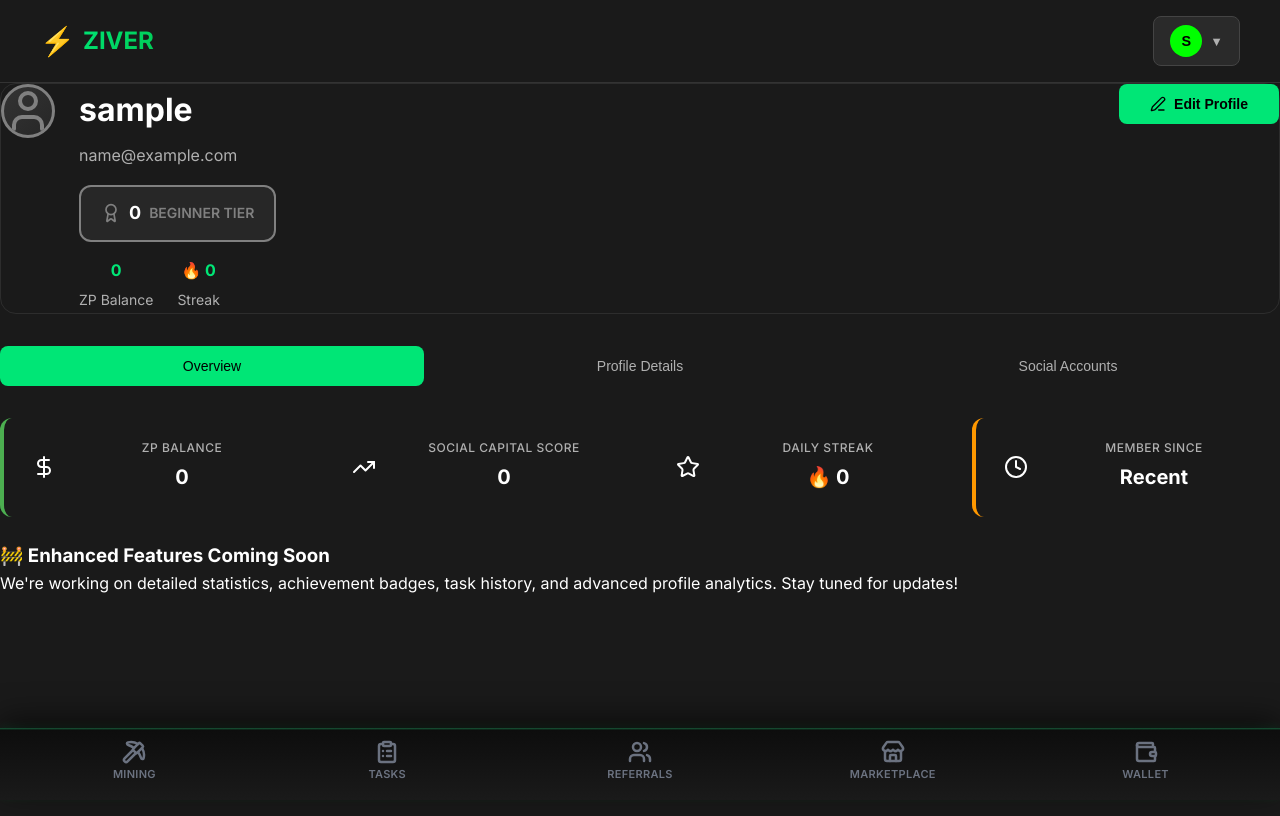
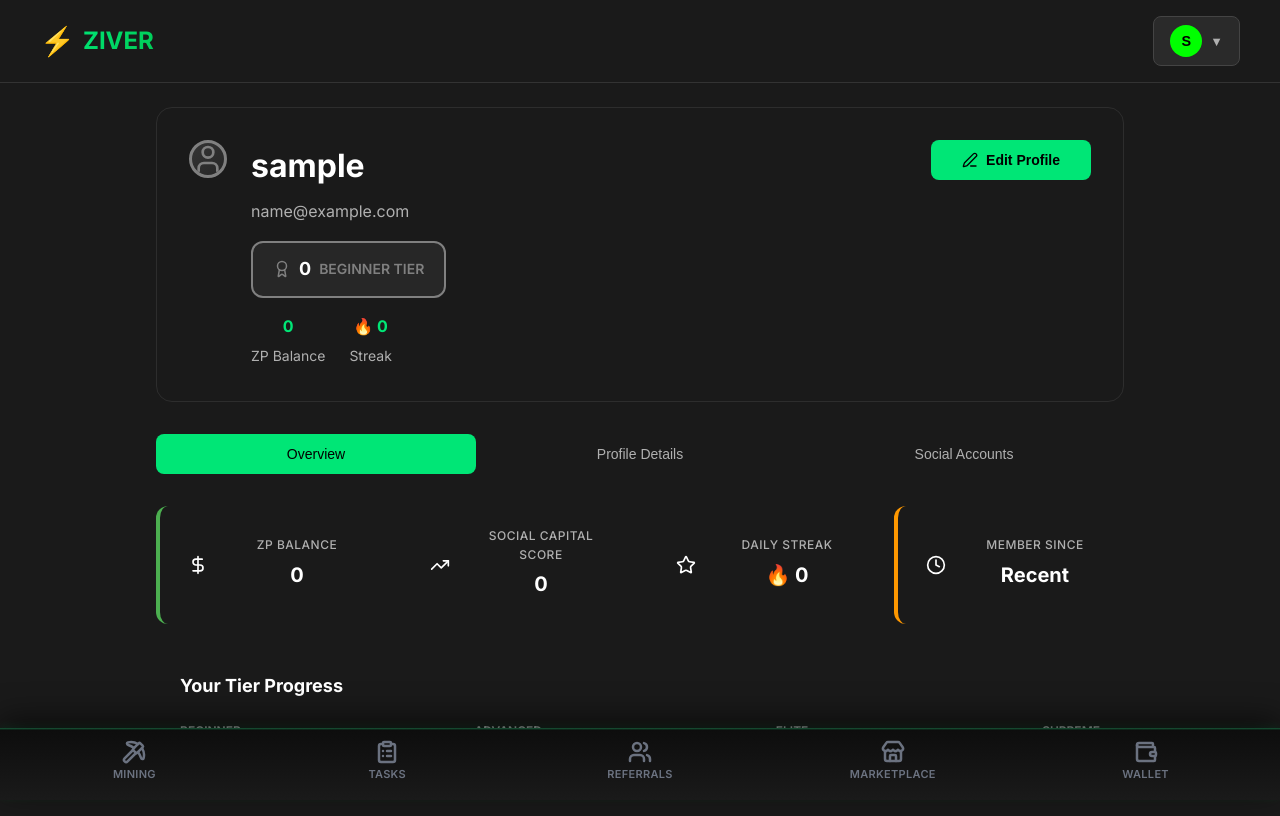
Before and after one commit to Zaidux/Ziver_main, a React (Vite) app in the folder client/: page /profile in a window 1280 px wide. Shown: the top 816 px of the page. Built offline with nearby package versions, Linux system fonts and the light colour scheme; no server answers; sample sign-in values are in the browser's storage.

Commit message:
Update ProfilePage.jsx

```diff
--- a/client/src/pages/profile/pages/ProfilePage.jsx
+++ b/client/src/pages/profile/pages/ProfilePage.jsx
@@ -1,16 +1,14 @@
-import React, { useState, useEffect } from 'react';
-import { useAuth } from '../../../context/AuthContext'; // FIXED: Correct import path
+import React, { useState, useEffect, useRef } from 'react';
+import { useAuth } from '../../../context/AuthContext';
+import { usePlatformDetection } from '../../../hooks/usePlatformDetection';
 import {
   User,
   Award,
-  Briefcase,
   DollarSign,
   Star,
   TrendingUp,
   CheckCircle,
   Clock,
-  RefreshCw,
-  Crown,
   Camera,
   Edit3,
   Save,
@@ -19,7 +17,8 @@ import {
 import './ProfilePage.css';
 
 const ProfilePage = () => {
-  const { user, updateProfile } = useAuth();
+  const { user, updateProfile, uploadAvatar } = useAuth();
+  const { isTelegram, platform } = usePlatformDetection();
   const [activeTab, setActiveTab] = useState("overview");
   const [isEditing, setIsEditing] = useState(false);
   const [formData, setFormData] = useState({
@@ -31,7 +30,9 @@ const ProfilePage = () => {
   });
   const [loading, setLoading] = useState(false);
   const [message, setMessage] = useState('');
+  const fileInputRef = useRef(null);
 
+  // Enhanced useEffect to properly sync form data with user data
   useEffect(() => {
     if (user) {
       setFormData({
@@ -42,7 +43,22 @@ const ProfilePage = () => {
         avatar_url: user.avatar_url || ''
       });
     }
-  }, [user]);
+  }, [user, isEditing]); // Added isEditing to dependency
+
+  // Auto-detect Telegram username when in Telegram
+  useEffect(() => {
+    if (isTelegram && window.Telegram?.WebApp?.initDataUnsafe?.user) {
+      const tgUser = window.Telegram.WebApp.initDataUnsafe.user;
+      const telegramUsername = tgUser.username;
+
+      if (telegramUsername && !formData.telegram_username) {
+        setFormData(prev => ({
+          ...prev,
+          telegram_username: telegramUsername
+        }));
+      }
+    }
+  }, [isTelegram, formData.telegram_username]);
 
   const handleInputChange = (e) => {
     const { name, value } = e.target;
@@ -50,6 +66,40 @@ const ProfilePage = () => {
       ...prev,
       [name]: value
     }));
+  };
+
+  const handleAvatarClick = () => {
+    fileInputRef.current?.click();
+  };
+
+  const handleFileChange = async (e) => {
+    const file = e.target.files[0];
+    if (file) {
+      // Validate file size (1MB limit)
+      if (file.size > 1024 * 1024) {
+        setMessage('File size must be less than 1MB');
+        return;
+      }
+
+      // Validate file type
+      if (!file.type.startsWith('image/')) {
+        setMessage('Please select an image file');
+        return;
+      }
+
+      setLoading(true);
+      setMessage('');
+      try {
+        await uploadAvatar(file);
+        setMessage('Avatar updated successfully!');
+      } catch (error) {
+        setMessage('Error uploading avatar: ' + error.message);
+      } finally {
+        setLoading(false);
+        // Reset file input
+        e.target.value = '';
+      }
+    }
   };
 
   const handleSaveProfile = async () => {
@@ -89,26 +139,29 @@ const ProfilePage = () => {
     );
   }
 
-  // Mock tier system based on social capital score
+  // Updated tier system based on your specifications
   const getTierInfo = (score) => {
-    if (score >= 1000) return { name: 'ELITE', color: '#FFD700' };
-    if (score >= 500) return { name: 'PRO', color: '#9370DB' };
-    if (score >= 200) return { name: 'ADVANCED', color: '#00FF00' };
-    if (score >= 100) return { name: 'INTERMEDIATE', color: '#4169E1' };
+    const sebScore = score || 0;
+    if (sebScore >= 5800000) return { name: 'SUPREME', color: '#FF6B35' };
+    if (sebScore >= 15000) return { name: 'ELITE', color: '#FF0000' };
+    if (sebScore >= 1000) return { name: 'ADVANCED', color: '#FFA500' };
     return { name: 'BEGINNER', color: '#808080' };
   };
 
   const tierInfo = getTierInfo(user.social_capital_score || 0);
 
+  // Platform-specific layout classes
+  const layoutClass = platform === 'telegram' ? 'telegram-mini-app' :
+                     platform === 'mobile-web' ? 'mobile-web' : 'web-app';
+
   return (
-    <div className="page-container">
+    <div className={`page-container ${layoutClass}`}>
       {/* Profile Header */}
       <div
         className="profile-header-card"
         style={{
           background: `linear-gradient(135deg, ${tierInfo.color}10 0%, var(--card-bg) 100%)`,
           border: `1px solid ${tierInfo.color}30`,
-          marginBottom: "2rem",
         }}
       >
         <div className="profile-header-content">
@@ -120,15 +173,23 @@ const ProfilePage = () => {
                 background: `linear-gradient(135deg, ${tierInfo.color}40, ${tierInfo.color}20)`,
                 border: `3px solid ${tierInfo.color}`,
               }}
+              onClick={isEditing ? handleAvatarClick : undefined}
             >
               {user.avatar_url ? (
                 <img src={user.avatar_url} alt="Profile" className="avatar-image" />
               ) : (
-                <User size={48} style={{ color: tierInfo.color }} />
+                <User size={32} style={{ color: tierInfo.color }} />
               )}
             </div>
+            <input
+              type="file"
+              ref={fileInputRef}
+              onChange={handleFileChange}
+              accept="image/*"
+              style={{ display: 'none' }}
+            />
             {isEditing && (
-              <button className="avatar-upload-btn">
+              <button className="avatar-upload-btn" onClick={handleAvatarClick}>
                 <Camera size={16} />
                 Change Photo
               </button>
@@ -140,7 +201,7 @@ const ProfilePage = () => {
             <div className="profile-name-section">
               <h1>{user.username}</h1>
               {user.verified && (
-                <CheckCircle size={24} className="verified-badge" title="Verified User" />
+                <CheckCircle size={20} className="verified-badge" title="Verified User" />
               )}
             </div>
 
@@ -154,7 +215,7 @@ const ProfilePage = () => {
                 border: `2px solid ${tierInfo.color}`,
               }}
             >
-              <Award size={20} style={{ color: tierInfo.color }} />
+              <Award size={18} style={{ color: tierInfo.color }} />
               <span className="scs-score">{user.social_capital_score || 0}</span>
               <span className="scs-tier" style={{ color: tierInfo.color }}>
                 {tierInfo.name} TIER
@@ -235,7 +296,7 @@ const ProfilePage = () => {
 
       {/* Tab Content */}
       <div className="tab-content">
-        {activeTab === "overview" && <OverviewTab user={user} />}
+        {activeTab === "overview" && <OverviewTab user={user} tierInfo={tierInfo} />}
         {activeTab === "profile" && (
           <ProfileDetailsTab
             formData={formData}
@@ -250,6 +311,7 @@ const ProfilePage = () => {
             handleInputChange={handleInputChange}
             isEditing={isEditing}
             user={user}
+            isTelegram={isTelegram}
           />
         )}
       </div>
@@ -258,13 +320,13 @@ const ProfilePage = () => {
 };
 
 // Overview Tab Component
-const OverviewTab = ({ user }) => {
+const OverviewTab = ({ user, tierInfo }) => {
   return (
     <div className="overview-content">
       <div className="stats-grid">
         <div className="stat-card stat-card-green">
           <div className="stat-icon">
-            <DollarSign size={24} />
+            <DollarSign size={20} />
           </div>
           <div className="stat-content">
             <div className="stat-label">ZP Balance</div>
@@ -274,7 +336,7 @@ const OverviewTab = ({ user }) => {
 
         <div className="stat-card stat-card-blue">
           <div className="stat-icon">
-            <TrendingUp size={24} />
+            <TrendingUp size={20} />
           </div>
           <div className="stat-content">
             <div className="stat-label">Social Capital Score</div>
@@ -284,7 +346,7 @@ const OverviewTab = ({ user }) => {
 
         <div className="stat-card stat-card-purple">
           <div className="stat-icon">
-            <Star size={24} />
+            <Star size={20} />
           </div>
           <div className="stat-content">
             <div className="stat-label">Daily Streak</div>
@@ -294,23 +356,47 @@ const OverviewTab = ({ user }) => {
 
         <div className="stat-card stat-card-orange">
           <div className="stat-icon">
-            <Clock size={24} />
+            <Clock size={20} />
           </div>
           <div className="stat-content">
             <div className="stat-label">Member Since</div>
             <div className="stat-value">
-              {user.created_at ? new Date(user.created_at).toLocaleDateString() : 'Recent'}
+              {user.created_at ? new Date(user.created_at).toLocaleDateString('en-US', {
+                year: 'numeric',
+                month: 'short',
+                day: 'numeric'
+              }) : 'Recent'}
             </div>
           </div>
         </div>
       </div>
 
-      <div className="coming-soon-section">
-        <h3>🚧 Enhanced Features Coming Soon</h3>
-        <p>
-          We're working on detailed statistics, achievement badges, task history,
-          and advanced profile analytics. Stay tuned for updates!
-        </p>
+      {/* Tier Progress */}
+      <div className="card">
+        <h3>Your Tier Progress</h3>
+        <div className="tier-progress">
+          <div className="tier-labels">
+            <span>BEGINNER</span>
+            <span>ADVANCED</span>
+            <span>ELITE</span>
+            <span>SUPREME</span>
+          </div>
+          <div className="progress-bar">
+            <div
+              className="progress-fill"
+              style={{
+                width: `${Math.min((user.social_capital_score || 0) / 5800000 * 100, 100)}%`,
+                backgroundColor: tierInfo.color
+              }}
+            />
+          </div>
+          <div className="tier-ranges">
+            <span>0-999</span>
+            <span>1K-14K</span>
+            <span>15K-5.7M</span>
+            <span>5.8M+</span>
+          </div>
+        </div>
       </div>
     </div>
   );
@@ -332,7 +418,7 @@ const ProfileDetailsTab = ({ formData, handleInputChange, isEditing, user }) =>
                 value={formData.bio}
                 onChange={handleInputChange}
                 className="form-input"
-                rows="4"
+                rows="3"
                 placeholder="Tell us about yourself..."
                 maxLength="500"
               />
@@ -364,7 +450,11 @@ const ProfileDetailsTab = ({ formData, handleInputChange, isEditing, user }) =>
         <div className="form-group">
           <label className="form-label">Member Since</label>
           <div className="display-field">
-            {user.created_at ? new Date(user.created_at).toLocaleDateString() : 'Recent'}
+            {user.created_at ? new Date(user.created_at).toLocaleDateString('en-US', {
+              year: 'numeric',
+              month: 'long',
+              day: 'numeric'
+            }) : 'Recent'}
           </div>
         </div>
       </div>
@@ -373,7 +463,10 @@ const ProfileDetailsTab = ({ formData, handleInputChange, isEditing, user }) =>
 };
 
 // Social Accounts Tab Component
-const SocialAccountsTab = ({ formData, handleInputChange, isEditing, user }) => {
+const SocialAccountsTab = ({ formData, handleInputChange, isEditing, user, isTelegram }) => {
+  const telegramUser = isTelegram && window.Telegram?.WebApp?.initDataUnsafe?.user;
+  const detectedUsername = telegramUser?.username;
+
   return (
     <div className="social-accounts-content">
       <div className="card">
@@ -385,9 +478,12 @@ const SocialAccountsTab = ({ formData, handleInputChange, isEditing, user }) =>
         <div className="form-group">
           <label className="form-label">
             Telegram Username
-            <span className="label-hint">(Auto-detected for Telegram users)</span>
+            {isTelegram && detectedUsername && (
+              <span className="auto-detected-badge">Auto-detected from Telegram</span>
+            )}
           </label>
           {isEditing ? (
+            <div className="input-with-hint">
               <input
                 type="text"
                 name="telegram_username"
@@ -396,9 +492,25 @@ const SocialAccountsTab = ({ formData, handleInputChange, isEditing, user }) =>
                 className="form-input"
                 placeholder="@username"
               />
+              {isTelegram && detectedUsername && !formData.telegram_username && (
+                <div className="input-hint">
+                  <span>Detected: @{detectedUsername}</span>
+                  <button
+                    type="button"
+                    className="hint-btn"
+                    onClick={() => setFormData(prev => ({ ...prev, telegram_username: detectedUsername }))}
+                  >
+                    Use detected
+                  </button>
+                </div>
+              )}
+            </div>
           ) : (
             <div className="display-field">
               {user.telegram_username ? `@${user.telegram_username}` : 'Not connected'}
+              {isTelegram && detectedUsername && !user.telegram_username && (
+                <span className="detection-note">(Available: @{detectedUsername})</span>
+              )}
             </div>
           )}
         </div>
@@ -406,14 +518,17 @@ const SocialAccountsTab = ({ formData, handleInputChange, isEditing, user }) =>
         <div className="form-group">
           <label className="form-label">Twitter Username</label>
           {isEditing ? (
+            <div className="input-with-prefix">
+              <span className="input-prefix">@</span>
               <input
                 type="text"
                 name="twitter_username"
                 value={formData.twitter_username}
                 onChange={handleInputChange}
-              className="form-input"
-              placeholder="username (without @)"
+                className="form-input with-prefix"
+                placeholder="username"
               />
+            </div>
           ) : (
             <div className="display-field">
               {user.twitter_username ? `@${user.twitter_username}` : 'Not connected'}
```
Lines whose indentation alone changed are shown as unchanged.
